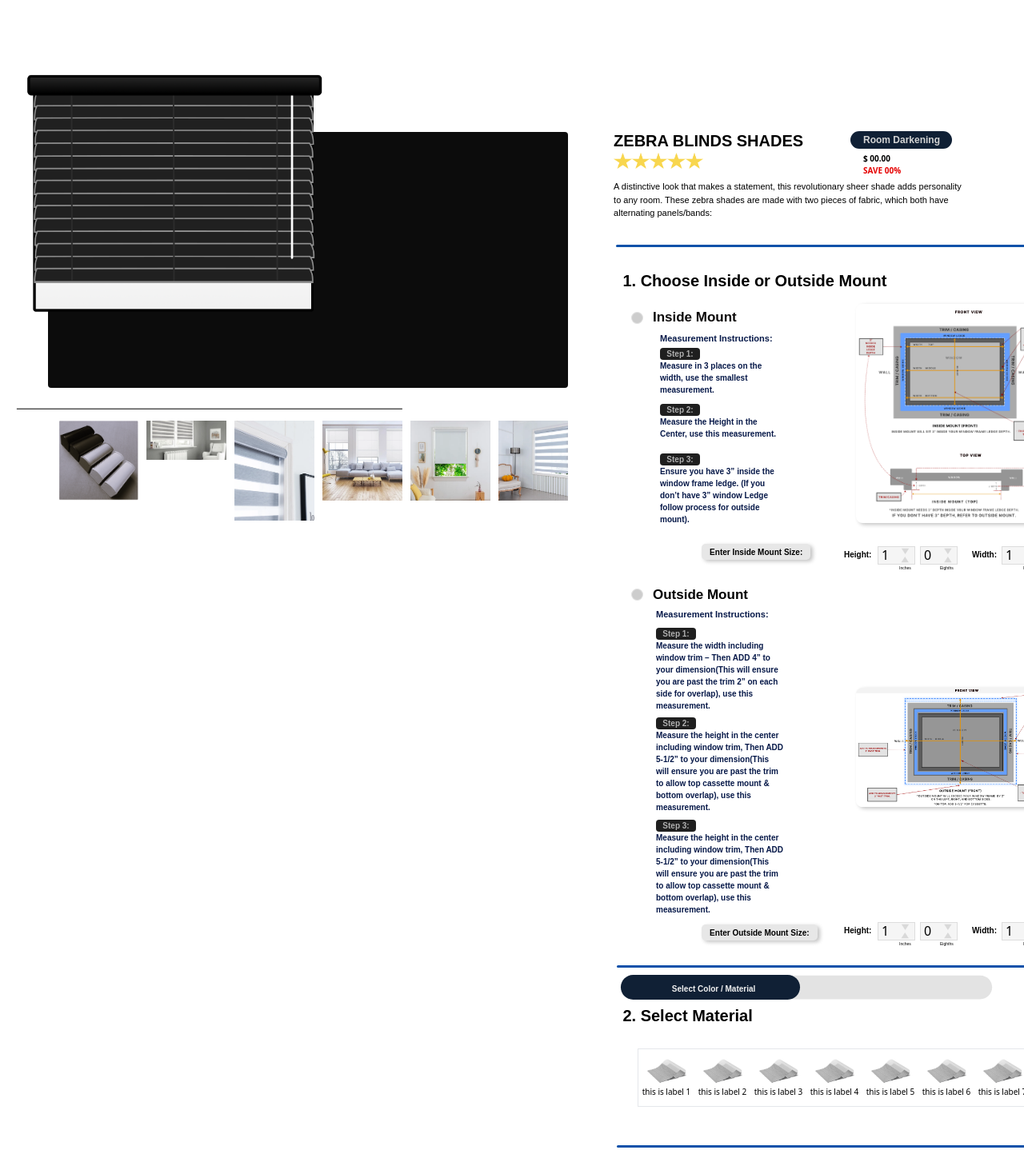
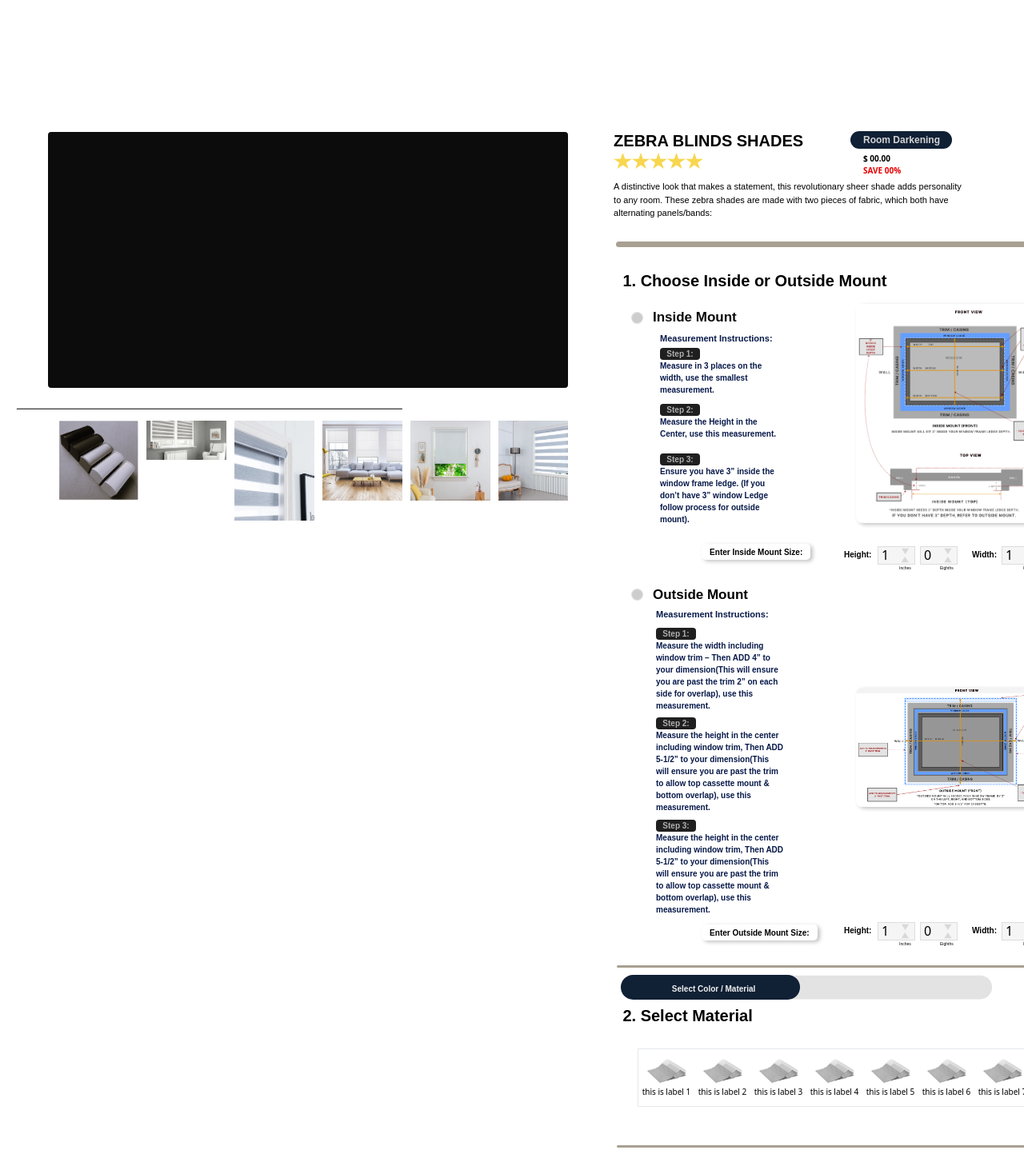
Before and after one commit to deodagee/economyblindsandshades, a Next.js app: page /components/pages/zebrablinds in a window 1280 px wide. Shown: the top 1443 px of the page at 80% size. Built offline with nearby package versions, Linux system fonts and the light colour scheme; grey boxes are pictures that could not be loaded.

Commit message:
Add files via upload

```diff
--- a/styles/components/pages/zebrablinds.module.css
+++ b/styles/components/pages/zebrablinds.module.css
@@ -636,7 +636,7 @@
 
 
 .select_color_type_seperator_line {
-  background: #0d51a9;
+  background: #a8a091;
   border-radius: 0.24rem;
   width: 600px;
   height: 2.94px;
@@ -863,13 +863,15 @@
   top: 670px;
   width: max-content;
   height: 14.97px;
-  background-color: rgb(231, 231, 231);
+  background-color: rgb(255, 255, 255);
   padding: 10px;
   display: flex;
   align-items: center;
   justify-content: center;
   border-radius: 5px;
   box-shadow: rgb(194, 194, 194) 3px 2px 5px;
+  cursor: crosshair;
+
 }
 
 
@@ -1055,13 +1057,14 @@
   top: 676px;
   width: max-content;
   height: 14.97px;
-  background-color: rgb(231, 231, 231);
+  background-color: rgb(255, 255, 255);
   padding: 10px;
   display: flex;
   align-items: center;
   justify-content: center;
   border-radius: 5px;
   box-shadow: rgb(194, 194, 194) 3px 2px 5px;
+  cursor: crosshair;
 }
 
 
@@ -1335,10 +1338,10 @@
 
 
 .top_divider_line {
-  background: #0d51a9;
+  background: #a8a091;
   border-radius: 0.24rem;
   width: 600px;
-  height: 2.94px;
+  height: 6.94px;
   position: absolute;
   left: 750.43px;
   top: 149px;
@@ -1430,7 +1433,7 @@
 }
 
 .select_lift_type_seperator_line {
-  background: #0d51a9;
+  background: #a8a091;
   border-radius: 0.24rem;
   width: 600px;
   height: 2.94px;
@@ -1625,6 +1628,21 @@
   border-radius: 0.24rem;
 }
 
+.showrightchain_wrapper {
+  position: absolute;
+  display: flex;
+  left: 1050px;
+  top: 1565px;
+  width: 100px;
+}
+
+.showleftchain_wrapper {
+  position: absolute;
+  display: flex;
+  left: 1050px;
+  top: 1565px;
+  width: 100px;
+}
 
 .cord_lift_ellipse {
   background: #cdcdcd;
@@ -1745,7 +1763,7 @@
 
 
 .select_head_rail_seperator_line {
-  background: #0d51a9;
+  background: #a8a091;
   border-radius: 0.24rem;
   width: 600px;
   height: 2.94px;
@@ -2303,7 +2321,7 @@
 
 
 .quantity_seperator_line {
-  background: #0d51a9;
+  background: #a8a091;
   border-radius: 0.24rem;
   width: 600px;
   height: 2.94px;
@@ -2966,7 +2984,7 @@
 
 
 .shipping_divider1 {
-  background: #0d51a9;
+  background: #a8a091;
   width: 600px;
   height: 3px;
   position: absolute;
@@ -2983,7 +3001,7 @@
 }
 
 .shipping_divider2 {
-  background: #0d51a9;
+  background: #a8a091;
   width: 600px;
   height: 3px;
   position: absolute;
```
